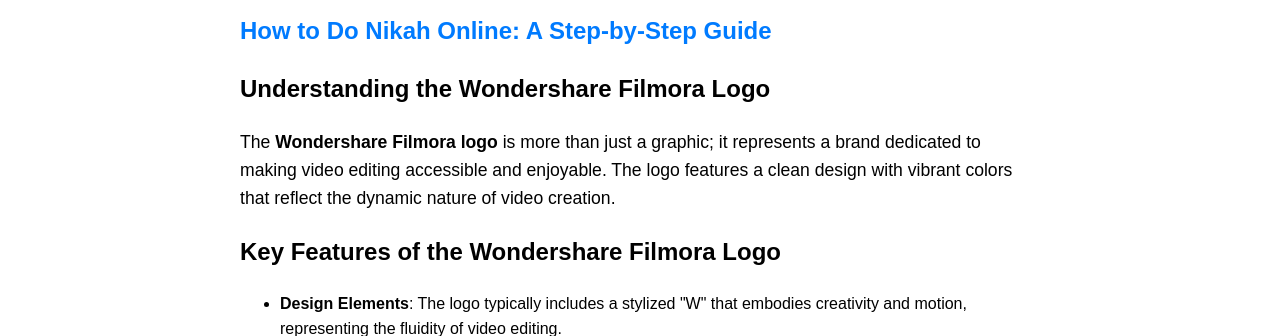
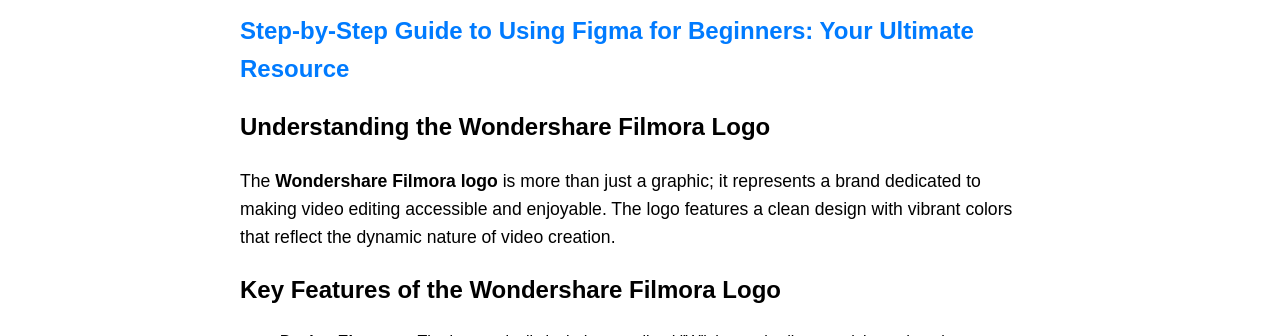
Before and after one commit to itspaulnewman/wonshare, a plain HTML site: page index.html in a window 1280 px wide. Shown: the part 764-1100 px from the top of the page. Drawn offline with Linux system fonts and the light colour scheme.

Commit message:
Update index.html

```diff
--- a/index.html
+++ b/index.html
@@ -59,7 +59,7 @@
  <img src="https://i.postimg.cc/GhLGfSVK/figma-2.jpg" alt="filmore.jpg" style="max-width: 100%; height: auto;">
 </div>
 
-<h2> <a href="https://lexlawfirm.vercel.app/">How to Do Nikah Online: A Step-by-Step Guide</a></h2>
+<h2> <a href="https://figresources.vercel.app/">Step-by-Step Guide to Using Figma for Beginners: Your Ultimate Resource</a></h2>
 
 
 <h2>Understanding the Wondershare Filmora Logo</h2>
```
